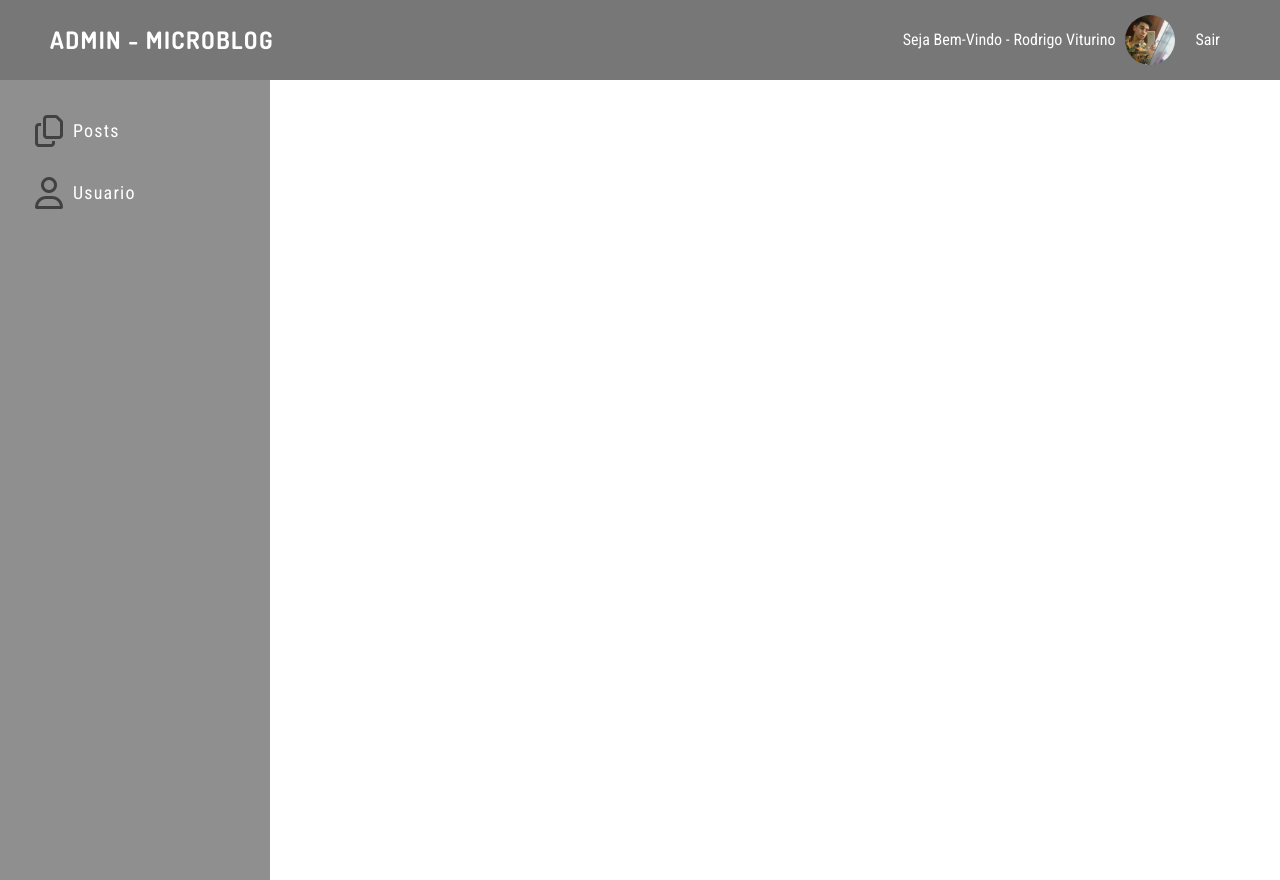
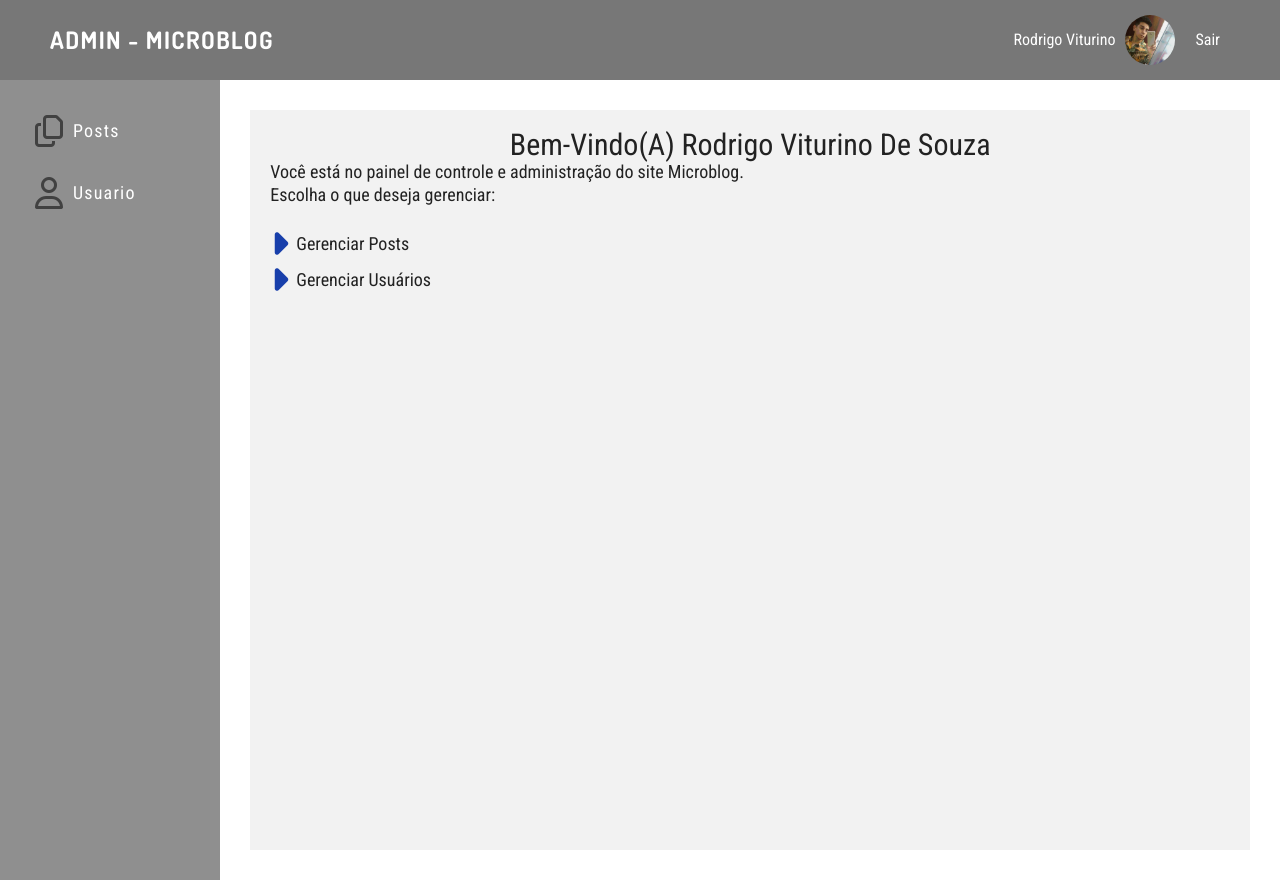
Before and after one commit to rodrigoviturino/microblog, a PHP site: page /admin.html in a window 1280 px wide. Run offline with PHP 8.4, Linux system fonts and the light colour scheme; some libraries are stand-ins or nearby versions; some web fonts are replaced.

Commit message:
Ajustando estilo do painel e adicionando keyframe

```diff
--- a/admin-posts.html
+++ b/admin-posts.html
@@ -21,7 +21,7 @@
         <div class="grid-7 header-admin__wrapper__menu">
             <ul>
                 <li>
-                    <a href="#">Seja Bem-Vindo - Rodrigo Viturino</a>
+                    <a href="#">Rodrigo Viturino</a>
                     <img src="./assets/img/profile.jpg" alt="" class="user-img">
                 </li>
 
--- a/admin-user.html
+++ b/admin-user.html
@@ -86,7 +86,7 @@
                     </div>
                     <div class="mb-1">
                         <label for="email">E-mail:</label>
-                        <textarea name="email" id="" cols="30" rows="10"></textarea>
+                        <input type="text" name="email">
                     </div>
                     <div class="mb-1">
                         <label for="senha">Senha:</label>
--- a/admin.html
+++ b/admin.html
@@ -21,7 +21,7 @@
         <div class="grid-7 header-admin__wrapper__menu">
             <ul>
                 <li>
-                    <a href="#">Seja Bem-Vindo - Rodrigo Viturino</a>
+                    <a href="#">Rodrigo Viturino</a>
                     <img src="./assets/img/profile.jpg" alt="" class="user-img">
                 </li>
 
@@ -54,8 +54,22 @@
             </ul>
         </aside>
 
-        <section class="main-admin__wrapper__content">
+        <section class="main-admin__wrapper__content-main">
+            <div class="block-title">
+                <h2 class="title">Bem-vindo(a) Rodrigo Viturino de Souza</h2>
+                <p class="text">Você está no painel de controle e administração do site Microblog.</p>
+                <p class="text">Escolha o que deseja gerenciar:</p>
 
+                <ul>
+                    <li>
+                        <a href="admin-posts.html"><i class="fas fa-caret-right fa-2x"></i> Gerenciar Posts</a>
+                    </li>
+
+                    <li>
+                        <a href="admin-user.html"><i class="fas fa-caret-right fa-2x"></i> Gerenciar Usuários</a>
+                    </li>
+                </ul>
+            </div>
         </section>
 
     </div>
--- a/sass/page/_panel.scss
+++ b/sass/page/_panel.scss
@@ -324,6 +324,72 @@
             }
             /* end Table Posts */
         }
+        /* end Conteudo Posts */
+
+
+        /* Conteudo Dashboard */
+        &__content-main {
+            padding: 20px;
+            width: 100%;
+            margin: 30px;
+            background-color: #f2f2f2;
+
+            /* Title Principal */
+            .block-title {
+                .title {
+                    text-align: center;
+                    color: #222;
+                    text-transform: capitalize;
+                    @include type-7(30);
+                }
+
+                .text {
+                    color: #222;
+                    line-height: 23px;
+                    @include type-7(18);
+                }
+            }
+            /* end Title Principal*/
+
+            /* */
+            ul {
+                margin-top: 20px;
+                display: flex;
+                align-items: flex-start;
+                flex-direction: column;
+
+                li {
+                    list-style: none;
+
+                    a {
+                        display: flex;
+                        align-items: center;
+                        text-decoration: none;
+                        color: #222;
+                        transition:  all 0.7s;
+                        @include type-7(18);
+
+                        &:hover {
+                            transition:  all 0.7s;
+                            color: rgb(153, 153, 153);
+
+                            i {
+                                transition:  all 0.6s;
+                                color: #56e7ab;
+                            }
+                        }
+
+                        i {
+                            transition:  all 0.6s;
+                            margin-right: 8px;
+                            color: #183FAB;
+                        }
+                    }
+                }
+            }
+            /**/
+        }
+        /* end Conteudo Dashboard */
 
     }
 
--- a/style.css
+++ b/style.css
@@ -1574,6 +1574,9 @@ img {
 .main-admin__wrapper {
   display: flex;
   /* Conteudo Posts */
+  /* end Conteudo Posts */
+  /* Conteudo Dashboard */
+  /* end Conteudo Dashboard */
 }
 .main-admin__wrapper__panel {
   position: relative;
@@ -1800,6 +1803,60 @@ img {
   color: #d12c2c;
   border: solid 1px #d12c2c;
 }
+.main-admin__wrapper__content-main {
+  padding: 20px;
+  width: 100%;
+  margin: 30px;
+  background-color: #f2f2f2;
+  /* Title Principal */
+  /* end Title Principal*/
+  /* */
+  /**/
+}
+.main-admin__wrapper__content-main .block-title .title {
+  text-align: center;
+  color: #222;
+  text-transform: capitalize;
+  font-family: "Roboto Condensed", sans-serif;
+  font-size: 1.875em;
+}
+.main-admin__wrapper__content-main .block-title .text {
+  color: #222;
+  line-height: 23px;
+  font-family: "Roboto Condensed", sans-serif;
+  font-size: 1.125em;
+}
+.main-admin__wrapper__content-main ul {
+  margin-top: 20px;
+  display: flex;
+  align-items: flex-start;
+  flex-direction: column;
+}
+.main-admin__wrapper__content-main ul li {
+  list-style: none;
+}
+.main-admin__wrapper__content-main ul li a {
+  display: flex;
+  align-items: center;
+  text-decoration: none;
+  color: #222;
+  transition: all 0.7s;
+  font-family: "Roboto Condensed", sans-serif;
+  font-size: 1.125em;
+}
+.main-admin__wrapper__content-main ul li a:hover {
+  transition: all 0.7s;
+  color: #999999;
+}
+.main-admin__wrapper__content-main ul li a:hover i {
+  transition: all 0.6s;
+  color: #56e7ab;
+}
+.main-admin__wrapper__content-main ul li a i {
+  transition: all 0.6s;
+  margin-right: 8px;
+  color: #183FAB;
+}
 .main-admin .active-modal-form-add {
   transition: all 0.7s;
   display: block !important;
```
